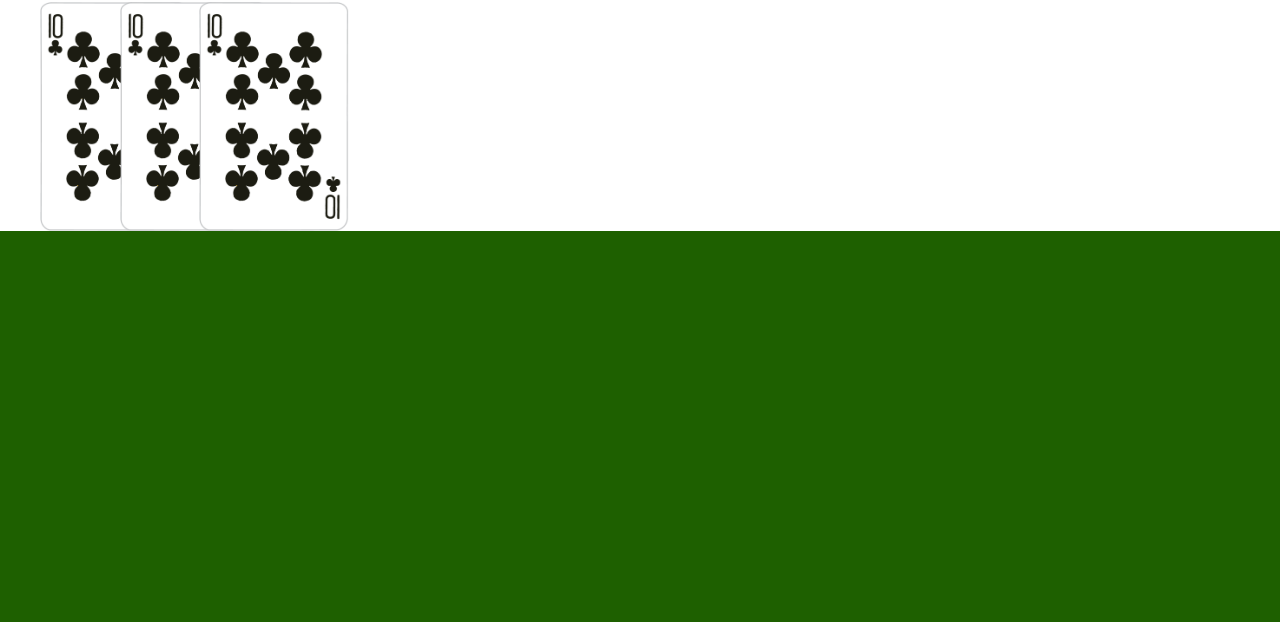
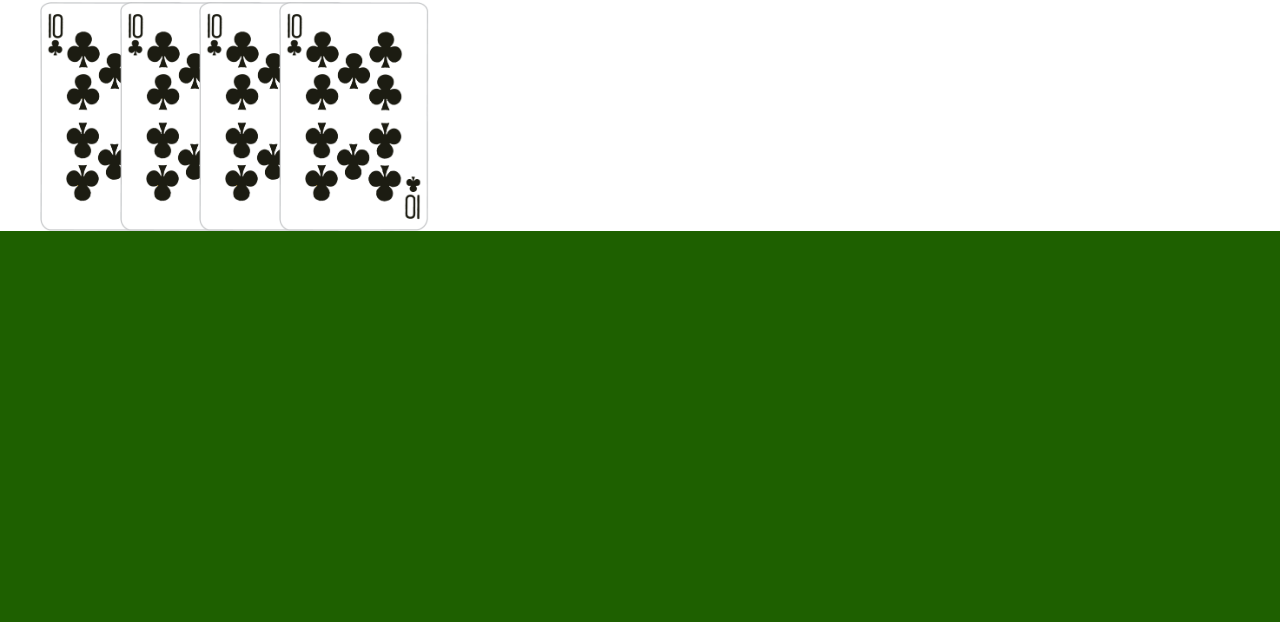
Before and after one commit to helcanlalen/BlackJack21, a plain HTML site: page index.html in a window 1280 px wide. Shown: the part 178-800 px from the top of the page. Drawn offline with nearby package versions, Linux system fonts and the light colour scheme.

Commit message:
[MOD] Modificacion juego

```diff
--- a/index.html
+++ b/index.html
@@ -26,6 +26,7 @@
                 <img class="carta" src="assets/cartas/10C.png">
                 <img class="carta" src="assets/cartas/10C.png">
                 <img class="carta" src="assets/cartas/10C.png">
+                <img class="carta" src="assets/cartas/10C.png">
             </div>
         </div>
     </div>
```
